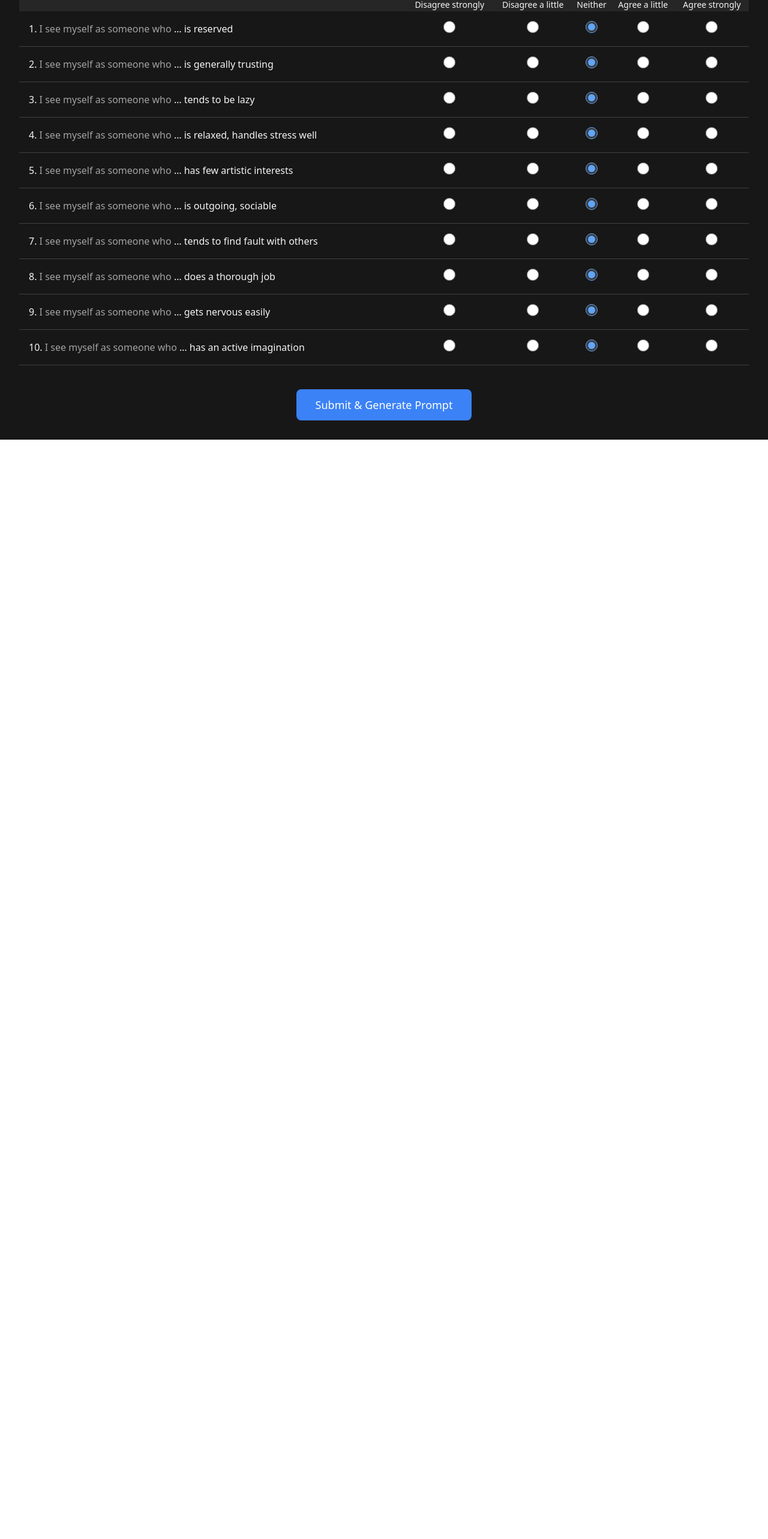
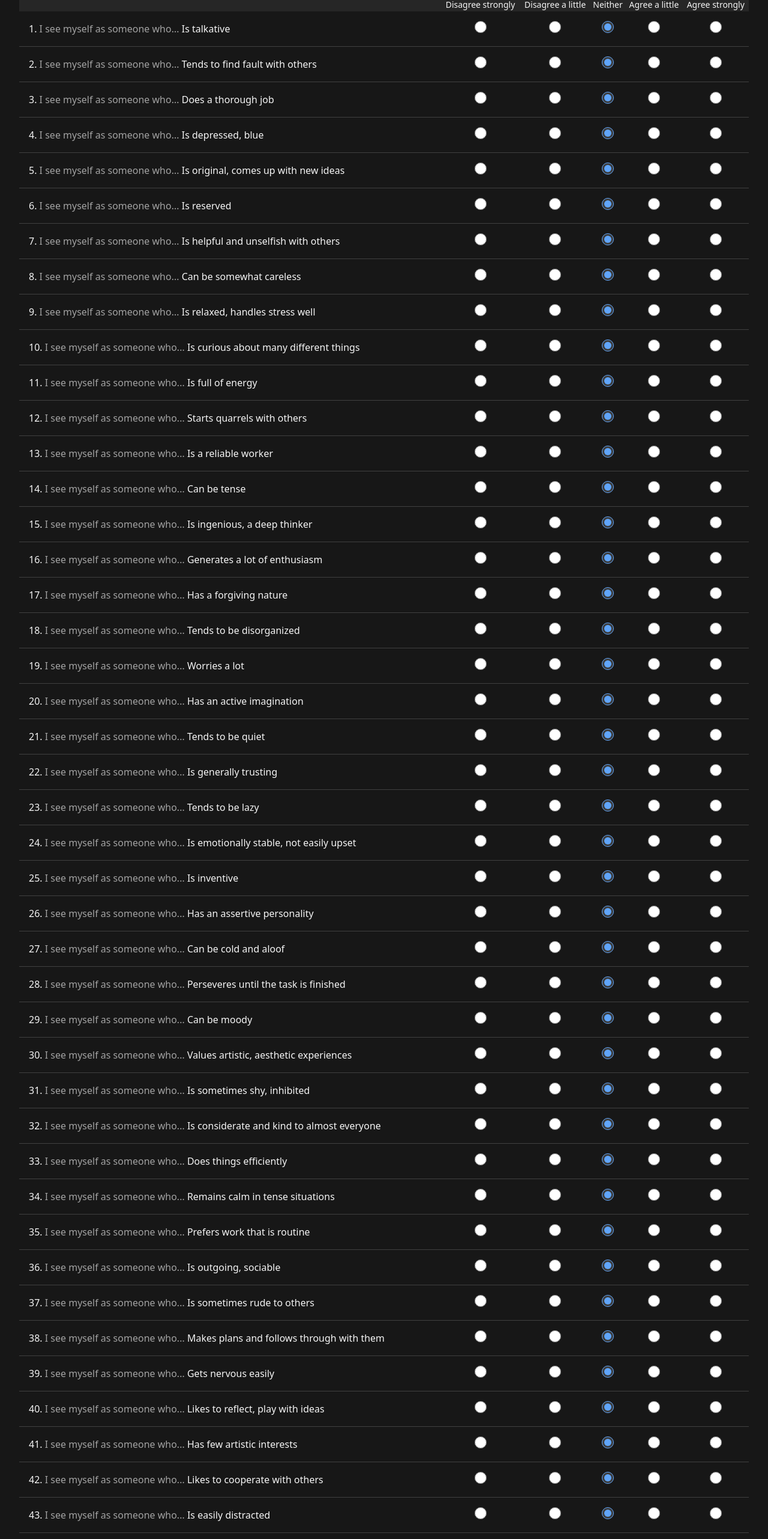
Before and after one commit to mannan7/bfi10-app, a React (Create React App) app: page / in a window 1280 px wide. Shown: the part 152-2718 px from the top of the page at 60% size. Before the commit the page ends 885 px from the top, so only its background shows below. Built offline with nearby package versions, Linux system fonts and the light colour scheme.

Commit message:
Changed to  BFI-44

```diff
--- a/src/BFI10App.jsx
+++ b/src/BFI10App.jsx
@@ -1,30 +1,75 @@
 import React, { useState } from "react";
 
 const questions = [
-  "… is reserved",
-  "… is generally trusting",
-  "… tends to be lazy",
-  "… is relaxed, handles stress well",
-  "… has few artistic interests",
-  "… is outgoing, sociable",
-  "… tends to find fault with others",
-  "… does a thorough job",
-  "… gets nervous easily",
-  "… has an active imagination",
+  "Is talkative",
+  "Tends to find fault with others",
+  "Does a thorough job",
+  "Is depressed, blue",
+  "Is original, comes up with new ideas",
+  "Is reserved",
+  "Is helpful and unselfish with others",
+  "Can be somewhat careless",
+  "Is relaxed, handles stress well",
+  "Is curious about many different things",
+  "Is full of energy",
+  "Starts quarrels with others",
+  "Is a reliable worker",
+  "Can be tense",
+  "Is ingenious, a deep thinker",
+  "Generates a lot of enthusiasm",
+  "Has a forgiving nature",
+  "Tends to be disorganized",
+  "Worries a lot",
+  "Has an active imagination",
+  "Tends to be quiet",
+  "Is generally trusting",
+  "Tends to be lazy",
+  "Is emotionally stable, not easily upset",
+  "Is inventive",
+  "Has an assertive personality",
+  "Can be cold and aloof",
+  "Perseveres until the task is finished",
+  "Can be moody",
+  "Values artistic, aesthetic experiences",
+  "Is sometimes shy, inhibited",
+  "Is considerate and kind to almost everyone",
+  "Does things efficiently",
+  "Remains calm in tense situations",
+  "Prefers work that is routine",
+  "Is outgoing, sociable",
+  "Is sometimes rude to others",
+  "Makes plans and follows through with them",
+  "Gets nervous easily",
+  "Likes to reflect, play with ideas",
+  "Has few artistic interests",
+  "Likes to cooperate with others",
+  "Is easily distracted",
+  "Is sophisticated in art, music, or literature"
 ];
 
 const reverseScore = (val) => 6 - val;
 
 const scoringMap = {
-  Extraversion: [[1, true], [6, false]],
-  Agreeableness: [[2, false], [7, true]],
-  Conscientiousness: [[3, true], [8, false]],
-  Neuroticism: [[4, true], [9, false]],
-  Openness: [[5, true], [10, false]],
+  Extraversion: [
+    [1, false], [6, true], [11, false], [16, false], [21, true], [26, false], [31, true], [36, false]
+  ],
+  Agreeableness: [
+    [2, true], [7, false], [12, true], [17, false], [22, false], [27, true], [32, false], [37, true], [42, false]
+  ],
+  Conscientiousness: [
+    [3, false], [8, true], [13, false], [18, true], [23, true], [28, false], [33, false], [38, false], [43, true]
+  ],
+  Neuroticism: [
+    [4, false], [9, true], [14, false], [19, false], [24, true], [29, false], [34, true], [39, false]
+  ],
+  Openness: [
+    [5, false], [10, false], [15, false], [20, false], [25, false], [30, false], [35, true], [40, false], [41, true], [44, false]
+  ]
 };
 
+
 export default function BFI10App() {
-  const [responses, setResponses] = useState(Array(10).fill(3));
+  const [responses, setResponses] = useState(Array(44).fill(3));
   const [scores, setScores] = useState(null);
   const [prompt, setPrompt] = useState("");
 
@@ -38,26 +83,27 @@ export default function BFI10App() {
     const traitScores = {};
     for (const [trait, items] of Object.entries(scoringMap)) {
       const values = items.map(([qIndex, isReversed]) => {
-        const raw = responses[qIndex - 1];
+        const raw = responses[qIndex - 1]; // index is 1-based
         return isReversed ? reverseScore(raw) : raw;
       });
-      traitScores[trait] = (values[0] + values[1]) / 2;
+      traitScores[trait] = values.reduce((a, b) => a + b, 0) / values.length;
     }
 
     setScores(traitScores);
 
-    const promptText = `A user has completed the BFI-10 personality test. Here are their responses:\n\n` +
+    const promptText = `A user has completed the BFI-44 personality test.\n (Here's what each number mean: Disagree strongly- 1, Disagree a little- 2, Neither- 3, Agree a little- 4, Agree strongly- 5)\n Here are their responses:\n\n` +
       responses.map((val, i) => `${i + 1}. ${questions[i]} – ${val}`).join("\n") +
       `\n\nFinal trait scores (out of 5):\n` +
-      Object.entries(traitScores).map(([trait, score]) => `- ${trait}: ${score.toFixed(1)}`).join("\n") +
+      Object.entries(traitScores).map(([trait, score]) => `- ${trait}: ${score.toFixed(2)}`).join("\n") +
       `\n\nMimic this user's personality in all future responses.`;
 
     setPrompt(promptText);
   };
 
+
   return (
     <div className="min-h-screen bg-neutral-900 text-neutral-100 p-8 text-lg">
-      <h1 className="text-3xl font-bold mb-8 text-center">Mini Big-5 Personality Test</h1>
+      <h1 className="text-3xl font-bold mb-8 text-center">44 item Big-5 Personality Test</h1>
 
       <div className="overflow-x-auto">
         <table className="table-auto w-full text-base border-collapse">
@@ -81,7 +127,7 @@ export default function BFI10App() {
             {questions.map((q, i) => (
               <tr key={i} className="border-b border-neutral-700 hover:bg-neutral-800">
                 <td className="px-4 py-4">
-                {i + 1}. <span className="text-neutral-400">I see myself as someone who</span> {q}
+                {i + 1}. <span className="text-neutral-400">I see myself as someone who...</span> {q}
                 </td>
                 {[1, 2, 3, 4, 5].map((val) => (
                   <td key={val} className="text-center px-4 py-4">
```
